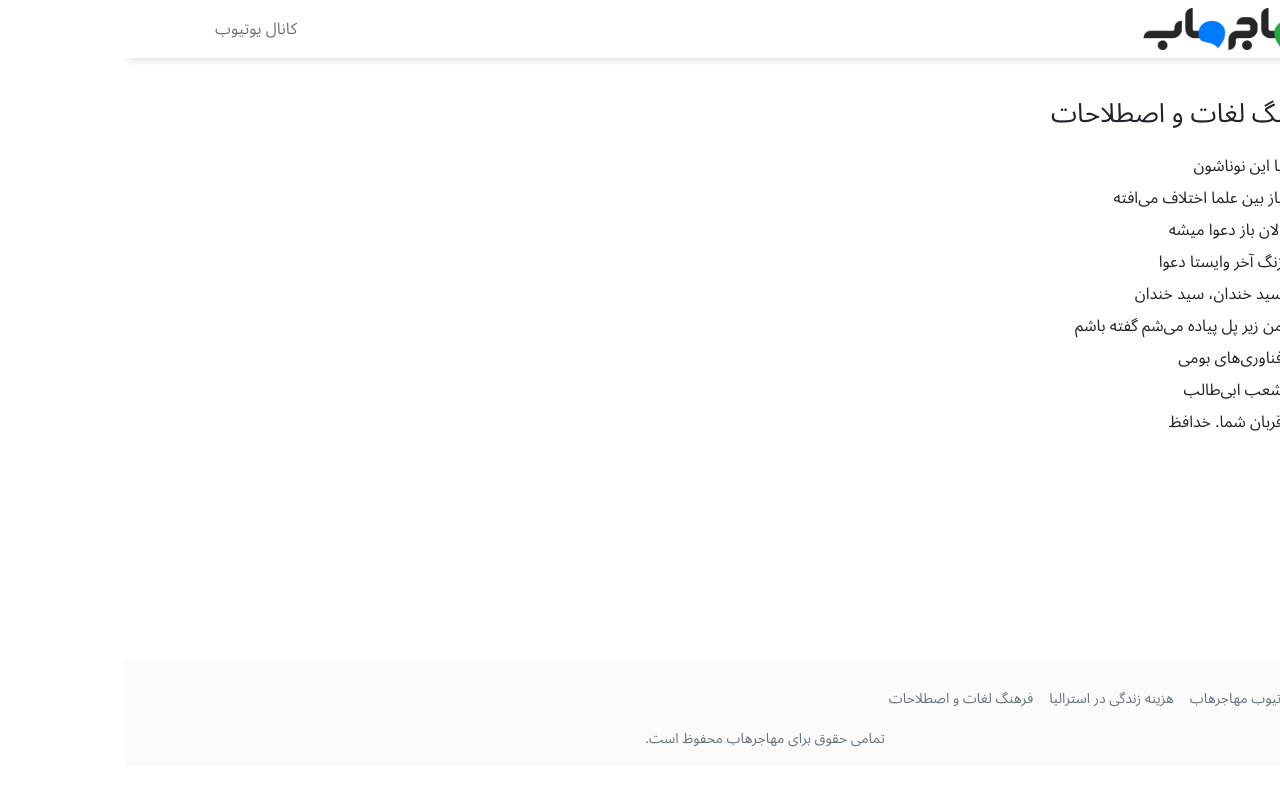
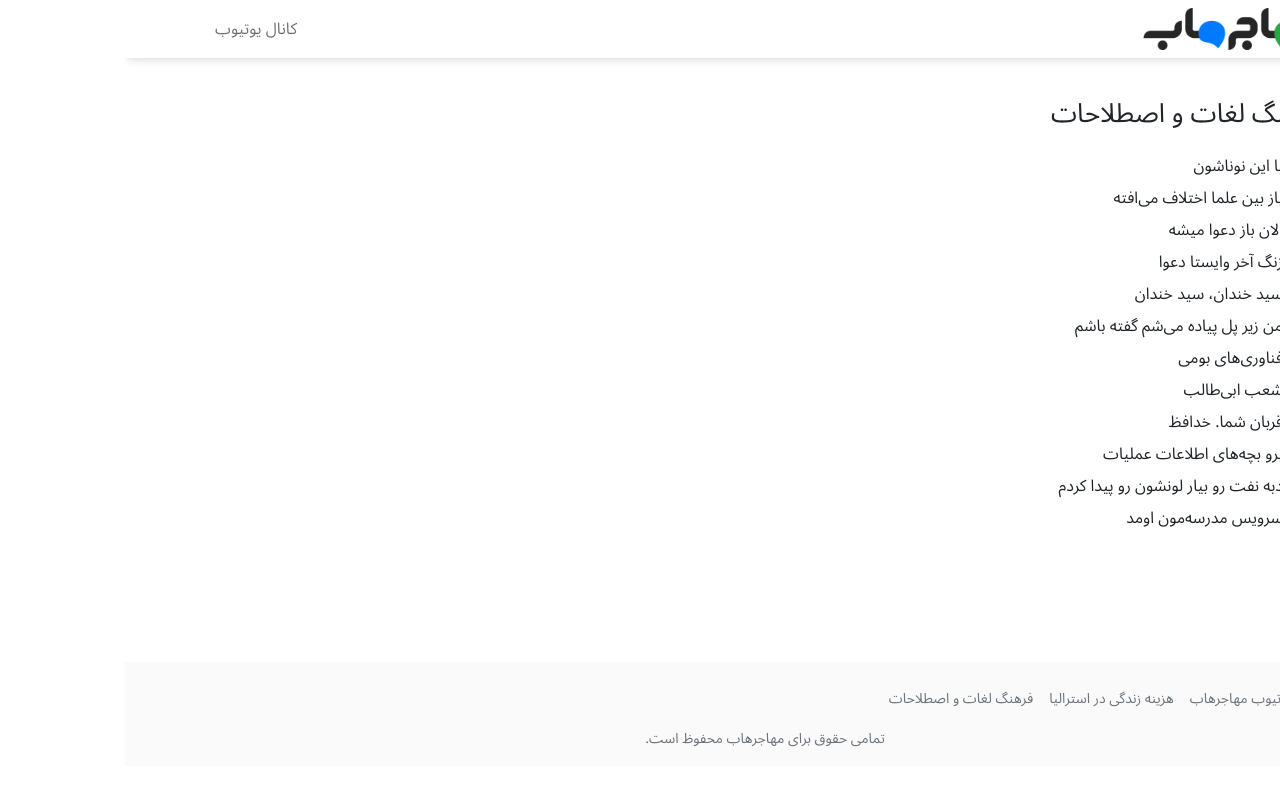
Before and after one commit to iranianpep/mohajerhub, a Jekyll site: the page built from _pages/slangs.html, in a window 1280 px wide. Shown: the top 786 px of the page. Built offline with Jekyll 4.4.1, drawn with Linux system fonts in a browser that asks for light colours; nearby versions of some CDN libraries.

Commit message:
more slangs

```diff
--- a/_pages/slangs.html
+++ b/_pages/slangs.html
@@ -21,6 +21,9 @@ permalink: /فرهنگ-لغات-و-اصطلاحات/
                         <li class="mb-2">فناوری‌های بومی</li>
                         <li class="mb-2">شعب ابی‌طالب</li>
                         <li class="mb-2">قربان شما. خدافظ</li>
+                        <li class="mb-2">برو بچه‌های اطلاعات عملیات</li>
+                        <li class="mb-2">دبه نفت رو بیار لونشون رو پیدا کردم</li>
+                        <li class="mb-2">سرویس مدرسه‌مون اومد</li>
                     </ul>
                 </div>
             </div>
```
